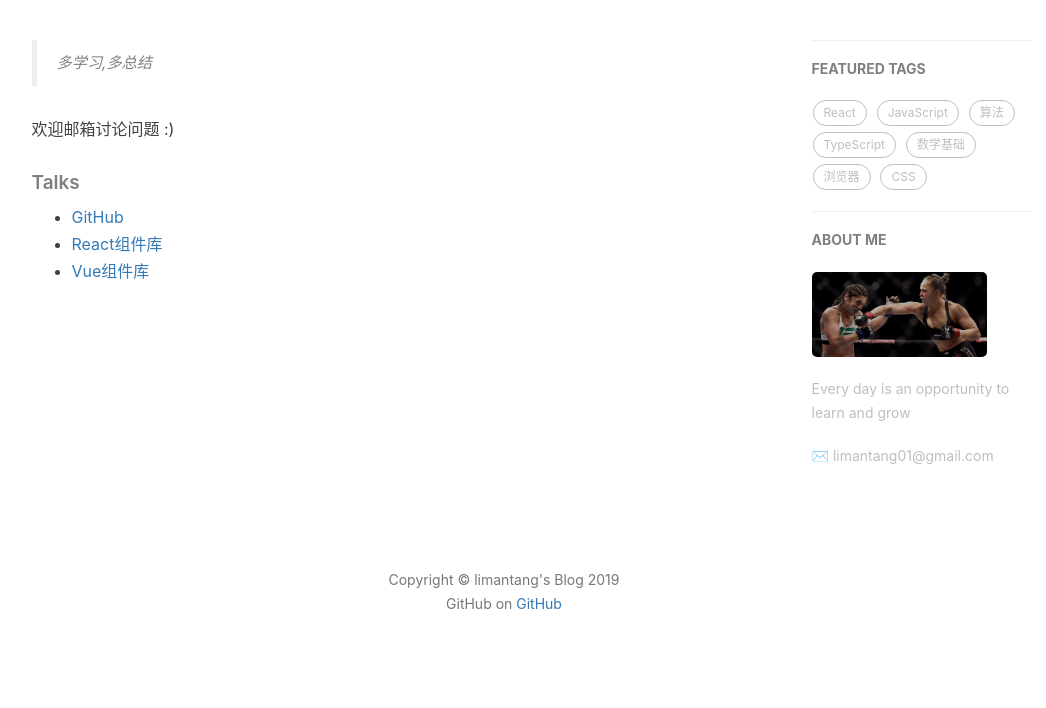
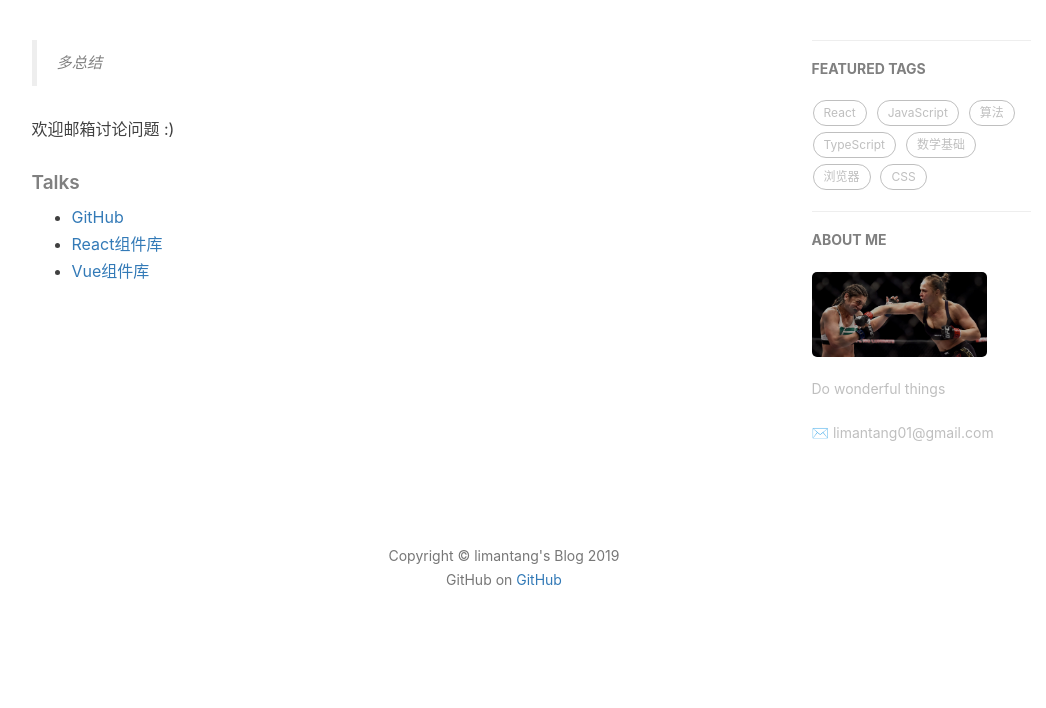
Before and after one commit to echoheart/echoheart.github.io, a Jekyll site: the page built from about.html, in a window 1280 px wide. Shown: the part 418-1126 px from the top of the page, without its empty margins (136-1182 px from the left). Built offline with Jekyll 4.4.1, drawn with Linux system fonts in a browser that asks for light colours; nearby versions of some CDN libraries; comment, search, counter and statistics services are not loaded; after the commit the page ends 1102 px from its top, so only the background shows below that.

Commit message:
修改基本信息

```diff
--- a/_config.yml
+++ b/_config.yml
@@ -3,7 +3,7 @@ title: limantang's Blog
 SEOTitle: 李满堂的博客
 header-img: img/post-bg-js-version.jpg
 email: limantang01@gmail.com
-description: "Everyday is an opportunity to learn and grow"
+description: "Do wonderful things"
 keyword: "李满堂的博客, limantang, 李满堂, web, javascript"
 url: "https://echoheart.github.io"          # your host, for absolute URL
 baseurl: ""      # for example, '/blog' if your blog hosted on 'host/blog'
@@ -11,7 +11,7 @@ github_repo: "https://github.com/echoheart/echoheart.github.io.git" # you code r
 
 # Sidebar settings
 sidebar: true                           # whether or not using Sidebar.
-sidebar-about-description: "Every day is an opportunity to learn and grow"
+sidebar-about-description: "Do wonderful things"
 sidebar-avatar: /img/haotenga.jpg      # use absolute URL, seeing it's used in both `/` and `/about/`
 
 
--- a/about.html
+++ b/about.html
@@ -9,7 +9,7 @@ header-img: "img/post-bg-rwd.jpg"
 <div class="zh post-container">
 
     <!--copied from markdown -->
-    <blockquote><p>多学习,多总结</p></blockquote>
+    <blockquote><p>多总结</p></blockquote>
 
     <p> 欢迎邮箱讨论问题 :) </p>
 
@@ -19,8 +19,8 @@ header-img: "img/post-bg-rwd.jpg"
 
     <ul>
         <li><a href="https://github.com/echoheart">GitHub</a></li>
-        <li><a href="https://echoheart.github.io/React-UI/#/icon">React组件库</a></li>
-        <li><a href="https://echoheart.github.io/Vue-UI/">Vue组件库</a></li>
+        <li><a href="https://echoheart.github.io/pure-react/">React组件库</a></li>
+        <li><a href="https://echoheart.github.io/pure-vue/">Vue组件库</a></li>
     </ul>
 </div>
 
--- a/index.html
+++ b/index.html
@@ -1,6 +1,6 @@
 ---
 layout: page
-description: "Everyday is an opportunity to learn and grow"
+description: "Do wonderful things"
 ---
 
 {% for post in paginator.posts %}
```
